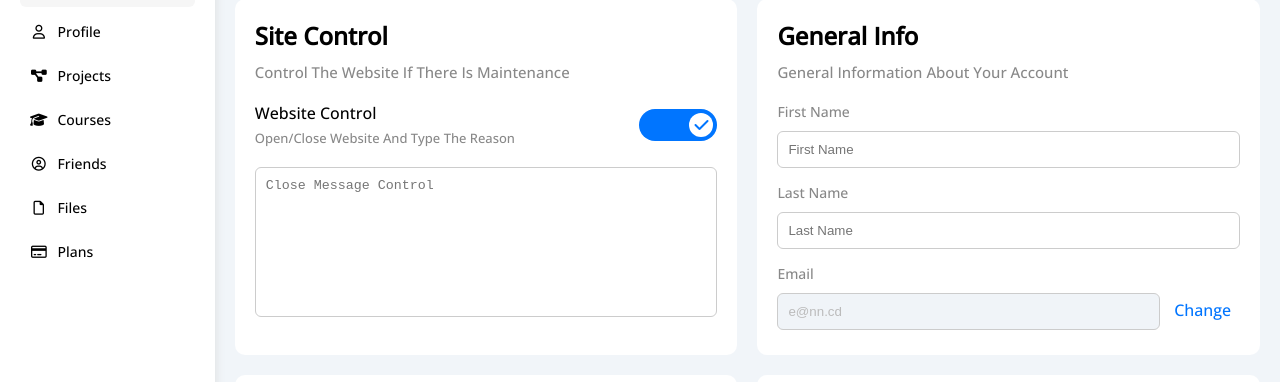
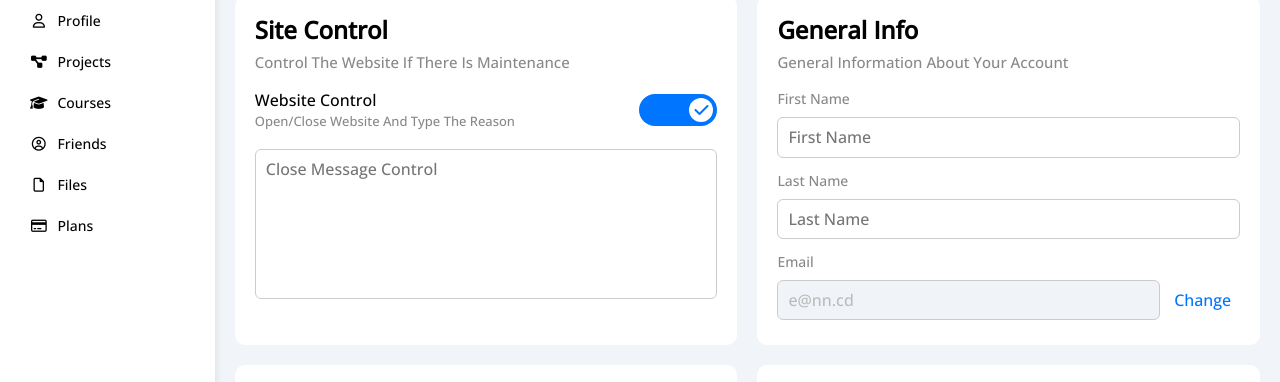
Before and after one commit to ehab18899/Template-Four, a plain HTML site: page settings.html in a window 1280 px wide. Shown: the part 171-553 px from the top of the page. Drawn offline with nearby package versions, Linux system fonts and the light colour scheme.

Commit message:
Update settings.html

```diff
--- a/settings.html
+++ b/settings.html
@@ -5,10 +5,10 @@
   <meta name="viewport" content="width=device-width, initial-scale=1.0">
     <title>Template Four</title>
     <link rel="stylesheet" href="CSS/framework.css" />
-    <link rel="stylesheet" href="css/four.css" />
-    <link rel="stylesheet" href="css/normalize.css" />
+    <link rel="stylesheet" href="CSS/four.css" />
+    <link rel="stylesheet" href="CSS/normalize.css" />
     <!--Font Awesome for images to modofied it without pixeling-->
-    <link rel="stylesheet" href="css/all.min.css" />
+    <link rel="stylesheet" href="CSS/all.min.css" />
 
     <!--- Font -->
     <link rel="preconnect" href="https://fonts.googleapis.com" />
```
